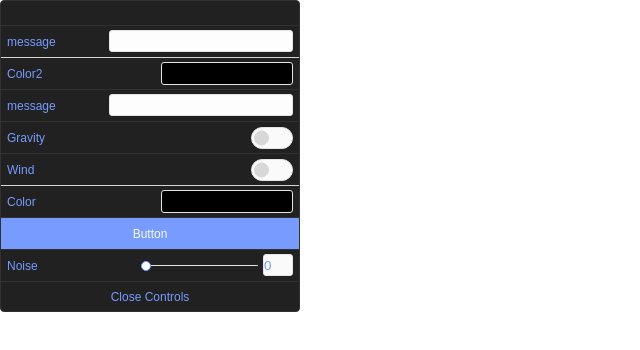
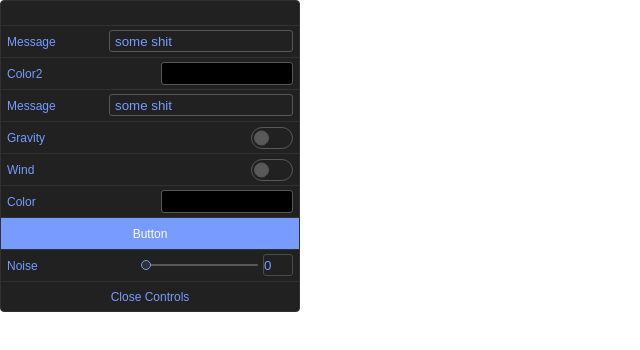
Before and after one commit to pizza3/react-gui-controller, a React app: page / in a window 1280 px wide. Shown: the top 350 px of the page, without its empty margins (0-640 px from the left). Built offline with nearby package versions, Linux system fonts and the light colour scheme.

Commit message:
added black theme complete

```diff
--- a/src/App.js
+++ b/src/App.js
@@ -36,15 +36,14 @@ class App extends Component{
 	render(){
 		return(
 			<ReactController>
-				<InputText val={this.state.val} label='message' onChange={this.handleInput}/>
+				<InputText val={this.state.val} label='Message' onChange={this.handleInput}/>
 				<Color label='Color2'/>
-				<InputText val={this.state.val2} label='message' onChange={this.handleInput2}/>
+				<InputText val={this.state.val2} label='Message' onChange={this.handleInput2}/>
 				<CheckBox label='Gravity' />
 				<CheckBox label='Wind' />
 				<Color label='Color'/>
 				<Button label='Button'/>
 				<ProgessSlider label='Noise'/>
-
 			</ReactController>
 		);
 	}
--- a/src/components/CheckBox.js
+++ b/src/components/CheckBox.js
@@ -1,5 +1,4 @@
 import React,{Component} from 'react';
-import {label, container} from './Styles/commonStyles';
 import Container from './Container';
 class CheckBox extends Component{
 	constructor(props){
@@ -30,7 +29,7 @@ class CheckBox extends Component{
 						height: 22px;
 						padding: 4px;
 						border-radius: 20px;
-						background: #fafafa;
+						background: ${this.props.theme?'#212121':'#fafafa'};
 						vertical-align: middle;
 						position: relative;
 						cursor: pointer;
@@ -38,7 +37,7 @@ class CheckBox extends Component{
 						transition: background 350ms ease;
 						margin-right: 4px;
 						margin-top: 1px;
-						border: 1px solid #e5e5e5;
+						border: 1px solid ${this.props.theme?'#585858':'#e5e5e5'};
 					}
 
 					.switch${this.props.num}:before,
@@ -59,8 +58,8 @@ class CheckBox extends Component{
 					}
 
 					.switch${this.props.num}:after{
-						background: #d8d8d8;
-						border: 1px solid #d6d6d6;
+						background: ${this.props.theme?'#585858':'#d8d8d8'};
+						border: 1px solid ${this.props.theme?'#585858':'#d6d6d6'};
 						transform: translate3d(-2px, -50%, 0);
 					}
 
@@ -78,8 +77,8 @@ class CheckBox extends Component{
 					}
 
 					input:checked+.switch${this.props.num}:after{
-						background: #fff;
-						border: 1px solid #fff;
+						background: ${this.props.theme?'#313131':'#fff'};
+						border: 1px solid ${this.props.theme?'#313131':'#fff'};
 						transform: translate3d(124%, -50%, 0);
 					}
 
--- a/src/components/Color.js
+++ b/src/components/Color.js
@@ -1,4 +1,6 @@
 import React,{Component} from'react';
+import {colorStyle} from './Styles/colorStyles';
+import {label, container} from './Styles/commonStyles';
 
 class Color extends Component{
 	constructor(props){
@@ -129,16 +131,18 @@ class Color extends Component{
 	}
 
 	render(){
+		const theme = this.props.theme?'container dark':'container';
 		return(
-			<div id='input-color' className={this.state.hide?'container':'container hide'}>
+			<div id='input-color' className={this.state.hide?theme:`${theme} hide`}>
 				<div className='label'>{this.props.label}</div>
 				<div className='pallete' onClick={this.handleHide}></div>
-				<div className='block-parent' onMouseLeave={this.handleUp}>
+				<div className={this.props.theme?'block-parent block-parent-dark':'block-parent'} onMouseLeave={this.handleUp}>
 					<canvas id={'color-block'+this.props.num} className='color-block' onMouseDown={this.handleDown} onMouseMove={this.handleMove} onMouseUp={this.handleUp}>
 					</canvas>
 					<div className='block' onMouseDown={this.handleDown} onMouseMove={this.handleMove} onMouseUp={this.handleUp} />
 				</div>
 				<canvas id={'color-strip'+this.props.num} className='color-strip'  name='strip' onMouseDown={this.handleDown} onMouseMove={this.handleMove} onMouseUp={this.handleUp} onMouseLeave={this.handleUp}></canvas>
+				<style jsx>{colorStyle}</style>
 				<style jsx>
 					{`
 
@@ -155,25 +159,14 @@ class Color extends Component{
 						transition:.4s;
 					}
 
+					.dark{
+						border-top: 1px solid #313131;
+					}
+
 					.hide{
 						height:200px;
 					}
-					.block-parent{
-						position: relative;
-						float: right;
-						margin-top: 4px;
-						margin-right: 4px;
-						width: 82%;
-						height: 150px;
-						border: 1px solid rgb(212, 211, 211);
-					}
 
-					.color-block{
-						position: absolute;
-						float: right;
-						width: 100%;
-						height: 100%;
-					}
 
 					.block{
 						position:absolute;
@@ -185,17 +178,6 @@ class Color extends Component{
 						transform:translate(${this.state.pos.x}px,${this.state.pos.y}px);
 					}
 
-					.color-strip{
-						position:relative;
-						float:left;
-						margin-top: 4px;
-						margin-right: 4px;
-						width: 4%;
-						height: 150px;
-						cursor: crosshair;
-					}
-
-
 					.pallete{
 						position: relative;
 						float: right;
@@ -203,7 +185,7 @@ class Color extends Component{
 						width: 132px;
 						border-radius: 3px;
 						background: ${this.state.color};
-						border: 1px solid rgb(229, 229, 229);
+						border: 1px solid ${this.props.theme?'#585858':'rgb(229, 229, 229)'};
 						margin-right: 4px;
 						cursor: pointer;
 
--- a/src/components/InputText.js
+++ b/src/components/InputText.js
@@ -10,6 +10,12 @@ class InputText extends Component{
 			val:''
 		};
 		this.handleChange=this.handleChange.bind(this);
+	}
+
+	componentWillMount(){
+		this.setState({
+			val:this.props.val
+		});
 	}
 
 	componentWillReceiveProps(newProps){
@@ -27,8 +33,7 @@ class InputText extends Component{
 	render(){
 		return(
 			<Container {...this.props} label={this.props.label}>
-
-				<input type='text' className='inputText' value={this.state.val} onChange={this.handleChange} />
+				<input type='text' className={this.props.theme?'inputText inputText-dark':'inputText'} value={this.state.val} onChange={this.handleChange} />
 				<style jsx>{label}</style>
 				<style jsx>{container}</style>
 				<style jsx>{textInput}</style>
--- a/src/components/ProgressSlider.js
+++ b/src/components/ProgressSlider.js
@@ -40,12 +40,12 @@ class ProgessSlider extends Component{
 						float:right;
 						-moz-appearance:none;
 						-webkit-appearance: none;
-						background-color: #E5E5E5;
+						background-color: ${this.props.theme?'#585858':'#E5E5E5'};
 						width: 117px;
-						height: 1px;
+						height: 2px;
 						border-radius: 5px;
 						margin: 0 auto;
-						margin-top: 11px;
+						margin-top: 10px;
 						margin-right:5px;
 						outline: 0;
 
@@ -54,7 +54,7 @@ class ProgessSlider extends Component{
 					input[type="range"]::-webkit-slider-thumb {
 						-webkit-appearance: none;
 						appearance:none;
-						background-color: #FFFFFF;
+						background-color: ${this.props.theme?'#313131':'#FFFFFF'};
 						width: 10px;
 						height: 10px;
 						border-radius: 50%;
@@ -73,9 +73,9 @@ class ProgessSlider extends Component{
 						width: 30px;
 						height: 22px;
 						border-radius: 3px;
-						border: 1px solid #e5e5e5;
+						border: 1px solid ${this.props.theme?'#4b4b4b':'#e5e5e5'};
 						outline: none;
-						background: #fafafa;
+						background: ${this.props.theme?'#212121':'#fafafa'};
 						margin-right: 4px;
 						color:#779BFF;
 					}
--- /dev/null
+++ b/src/components/Styles/colorStyles.js
@@ -0,0 +1,38 @@
+import css from 'styled-jsx/css';
+
+export const colorStyle = css`
+
+    .block-parent{
+        position: relative;
+        float: right;
+        margin-top: 4px;
+        margin-right: 4px;
+        width: 82%;
+        height: 150px;
+        border: 1px solid rgb(212, 211, 211);
+    }
+
+    .block-parent-dark{
+        border: 1px solid rgb(88, 88, 88);
+    }
+
+    .color-block{
+        position: absolute;
+        float: right;
+        width: 100%;
+        height: 100%;
+    }
+
+    .color-strip{
+        position:relative;
+        float:left;
+        margin-top: 4px;
+        margin-right: 4px;
+        width: 4%;
+        height: 150px;
+        cursor: crosshair;
+    }
+
+
+
+`;
--- a/src/components/Styles/textInput.js
+++ b/src/components/Styles/textInput.js
@@ -15,4 +15,10 @@ export const textInput = css`
     padding-left: 5px;
     font-weight: 500;
 }
+
+.inputText-dark{
+    background:#212121;
+    border: 1px solid #585858;
+}
+
 `;
```
